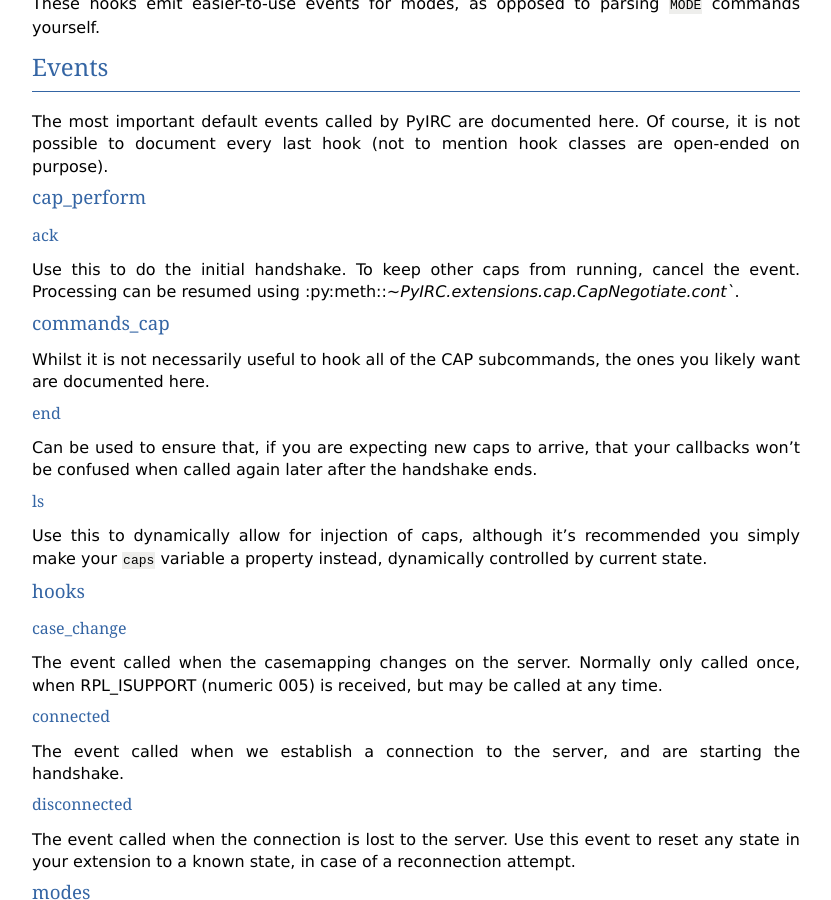
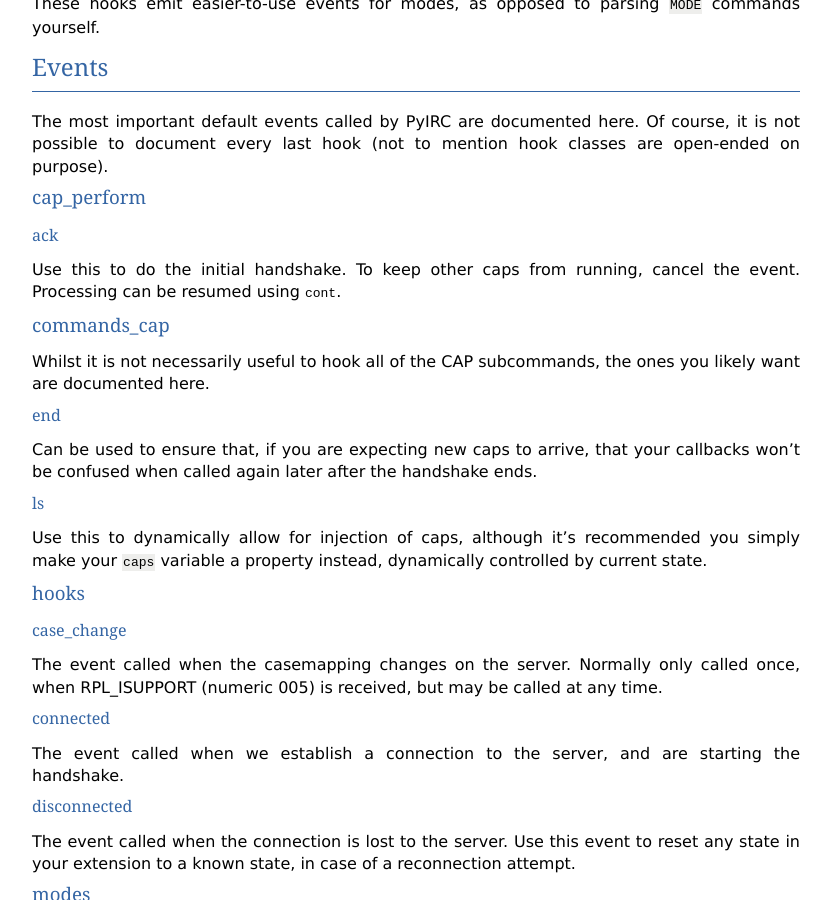
Before and after one commit to foxkit-us/PyIRC, a Sphinx documentation site: the page built from doc/hooks.rst, in a window 1280 px wide and 900 px high, scrolled down 1650 px. Shown: the whole window, without its empty margins (48-879 px from the left). Built offline with Sphinx 7.4.7, drawn with Linux system fonts in a browser that asks for light colours.

Commit message:
Fix stupidity in hooks docs

```diff
--- a/doc/hooks.rst
+++ b/doc/hooks.rst
@@ -115,7 +115,7 @@ ack
 
 Use this to do the initial handshake. To keep other caps from running, cancel
 the event. Processing can be resumed using
-:py:meth::`~PyIRC.extensions.cap.CapNegotiate.cont``.
+:py:meth:`~PyIRC.extensions.cap.CapNegotiate.cont`.
 
 commands_cap
 ^^^^^^^^^^^^
```
